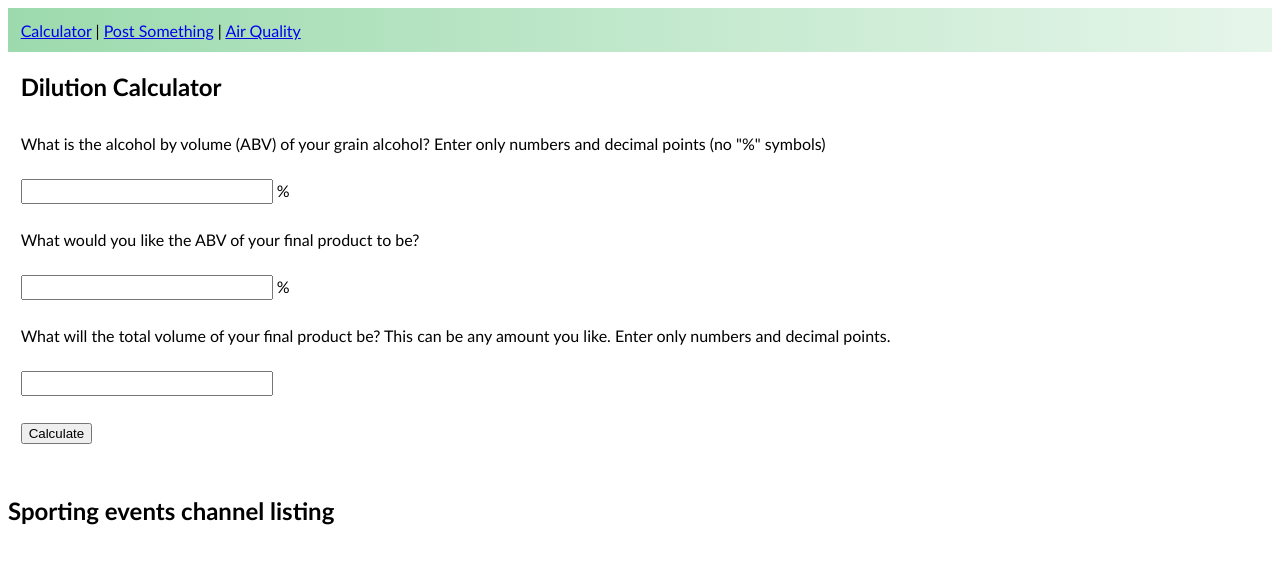
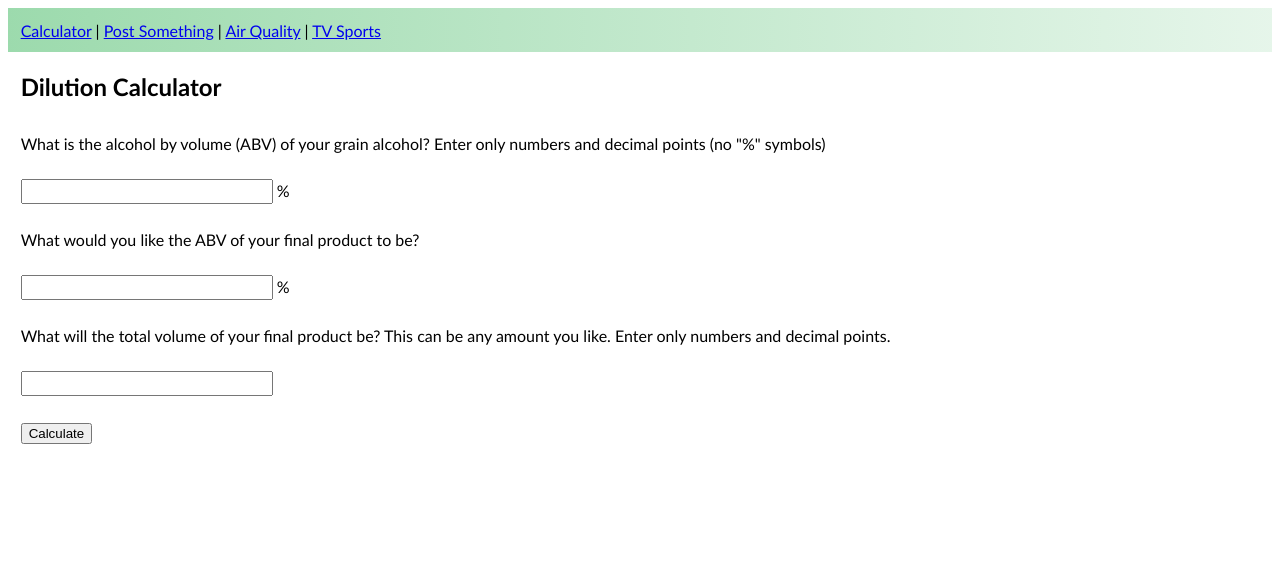
Before and after one commit to lostinthedesert/calc, a FastAPI app: page / in a window 1280 px wide. Shown: the top 564 px of the page. Run offline with FastAPI, Linux system fonts and the light colour scheme; parts of the project's set-up code (start-up, migrations or seed data) failed here and were passed over.

Commit message:
add listings function

```diff
--- a/app/get_listings.py
+++ b/app/get_listings.py
@@ -1,5 +1,6 @@
 import requests
 from bs4 import BeautifulSoup
+import json
 
 x = requests.get("https://www.azcentral.com/story/sports/tv-listings/2017/11/14/sports-tv-listings-phoenix-sports-on-tonight-sports-on-right-now/864859001/", headers = {'User-Agent': 'Mozilla/5.0 (Windows NT 10.0; Win64; x64; rv:125.0) Gecko/20100101 Firefox/125.0'})
 
@@ -12,6 +13,6 @@ html_string = []
 for element in mydivs:
     html_string.append(element.text)
 
-with open('./html_list.txt', 'w') as myfile:
-    myfile.write(f"{html_string[3:-2]}")
+with open('../html_list.txt', 'w') as myfile:
+    json.dump(html_string[3:-2], myfile)
     myfile.close()
--- a/app/main.py
+++ b/app/main.py
@@ -19,7 +19,7 @@ from typing import List
 import csv
 
 import os
-
+import json
 
 models.Base.metadata.create_all(bind=engine)
 
@@ -90,10 +90,6 @@ def air_quality():
 
 @app.get("/tv_listings")
 def tv_listings():
-    with open("../aqi2.csv", 'r') as f:
-            reader = csv.DictReader(f)
-            items = list(reader)
-            f.close()
-    items.reverse()
-    del items[49:]
-    return items
+    with open("../html_list.txt", 'r') as f:
+        html_list = json.load(f)
+    return html_list
--- a/app/static/index.js
+++ b/app/static/index.js
@@ -63,6 +63,15 @@ function hashReader(){
                 "skip": skip
             }
             getPost(object);
+            replaceState(object);
+        }
+        if(hashObject.hash == "getListings"){
+            const object = {
+                dataID: "listings",
+                href: "getListings",
+                dataClass: "listing-link"
+            }
+            getListings();
             replaceState(object);
         }
     }
@@ -206,6 +215,17 @@ function runSwitchStatement(object){
             if(!object.isPop){
                 updatePushState(object);
             }
+        case "listing-link":
+            let listingLoaded = $("listing0").attr("id");
+            if(listingLoaded){
+                runDOMRoutineForListing();
+            }
+            else{
+                getListings(object);
+            }
+            if(!object.isPop){
+                updatePushState(object);
+            }
     }
 }
 
@@ -310,6 +330,9 @@ $("#calculator-form").submit(function(e){
     $("#answer").html(answer);
 })
 
-
+function runDOMRoutineForListing(){
+    $(".selected").removeClass("selected");
+    $('.listing').addClass("selected");
+}
 
 // see postSomething.js and aqiPage.js in this directory for all other switch statement endpoints
--- a/app/static/listings.js
+++ b/app/static/listings.js
@@ -1,4 +1,4 @@
-function getListings(object = {"dataID": "tv-listings"}){
+function getListings(object = {"dataID": "listings"}){
     $.ajax("/tv_listings")
 
     .then(result => {
@@ -10,11 +10,32 @@ function getListings(object = {"dataID": "tv-listings"}){
 }
 
 function update_listings(data){
+
+    $("#listing").html("");
+
     for(var i = 0; i < data.length; i++){
-        var newListing = $(".listing-template").clone();
-        newListing.removeClass("listing-template").addClass("listing");
+        var newListing = $("#listing-template").clone();
+        $("#listings").append(newListing);
+        // newListing.addClass("listings");
         newListing.attr("id", `listing${i}`);
-        $(`#listing${i}`).append(data[i]);
+        if (days.includes(data[i])) {
+            $(`#listing${i}`).attr("style", "font-weight: bold;");
+            $(`#listing${i}`).addClass("day");
+        }
+        else{
+            $(`#listing${i}`).addClass("listing");
+        }
+        $(`#listing${i}`).html(data[i]);
 
     }
 }
+
+var days = [
+    "Sunday",
+    "Monday",
+    "Tuesday",
+    "Wednesday",
+    "Thursday",
+    "Friday",
+    "Saturday"
+]
--- a/app/static/main.css
+++ b/app/static/main.css
@@ -159,3 +159,20 @@ th, td{
     0% { -webkit-transform: rotate(0deg); }
     100% { -webkit-transform: rotate(360deg); }
   }
+
+.listings{
+    display: none;
+}
+
+.listings.selected{
+    display: block;
+    padding: .5%;
+}
+
+.listing{
+    padding: .15%;
+}
+
+.day{
+    padding-top: 1%;
+}
--- a/app/templates/index.html
+++ b/app/templates/index.html
@@ -16,7 +16,7 @@
     <!-- calculator page only -->
     <body>
         <header>
-            <a id="home-link" data-id="calculator" data-class="home-link" href="home">Calculator</a> | <a id="posts-link" data-id="posts" data-class="post-link" href="get_post" data-skip="0">Post Something</a> | <a id="air-quality" data-id="air-quality" data-class="air-quality-link" href="getAirQuality">Air Quality</a>
+            <a id="home-link" data-id="calculator" data-class="home-link" href="home">Calculator</a> | <a id="posts-link" data-id="posts" data-class="post-link" href="get_post" data-skip="0">Post Something</a> | <a id="air-quality" data-id="air-quality" data-class="air-quality-link" href="getAirQuality">Air Quality</a> | <a id="listing-link" data-id="listings" data-class="listing-link" href="getListings">TV Sports</a>
         </header>
 
         <div id="loader"></div>
@@ -120,18 +120,20 @@
 
             Source: airnow.gov
         </div>
+
+<!-- TV listings page -->
+        <div class="listings" id="listing-div">
+            <h2>Sporting events channel listing</h2>
+            <div id = "listing-template"></div>
+            <div id = "listings"></div>
+        </div>
+
         <script src="/static/index.js"></script>
         <script src="/static/postSomething.js"></script>
         <script src="/static/aqiPage.js"></script>
+        <script src="/static/listings.js"></script>
         </div>
 
-        <!-- TV listings page -->
-        <div class="tv-listings" id="tv-listings-div">
-            <h2>Sporting events channel listing</h2>
-            <div id = "listings">
-                <div class = "listing-template" id = "listing"></div>
-            </div>
-        </div>
     </body>
 
 
```
Also changed, not shown: html_list.txt (+1 -1 lines).
